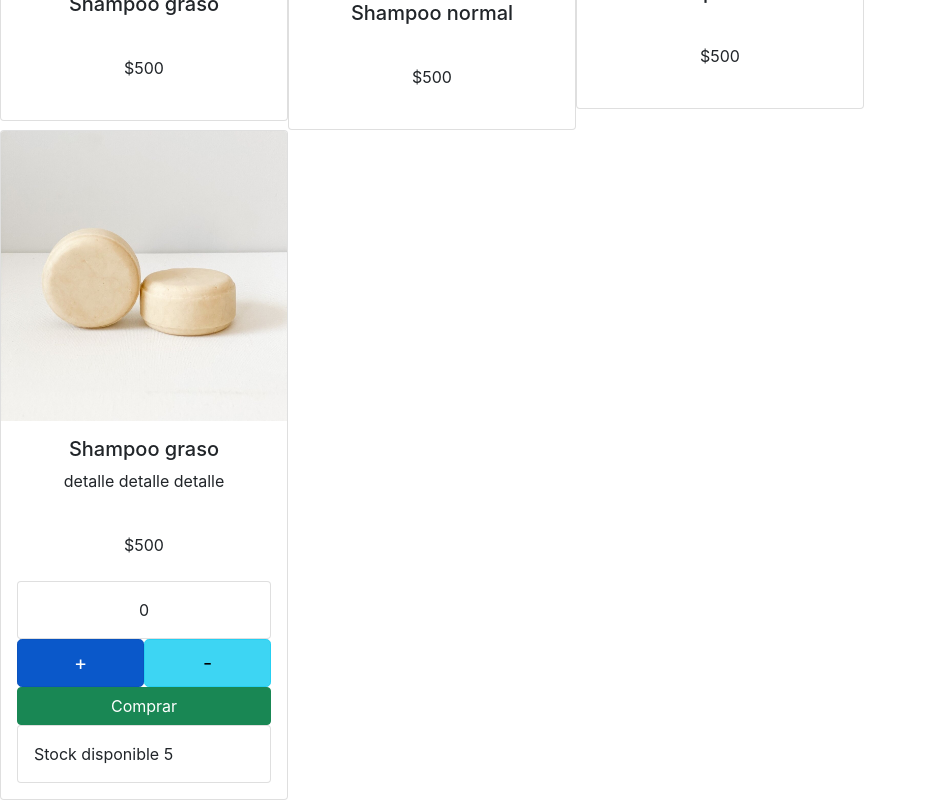
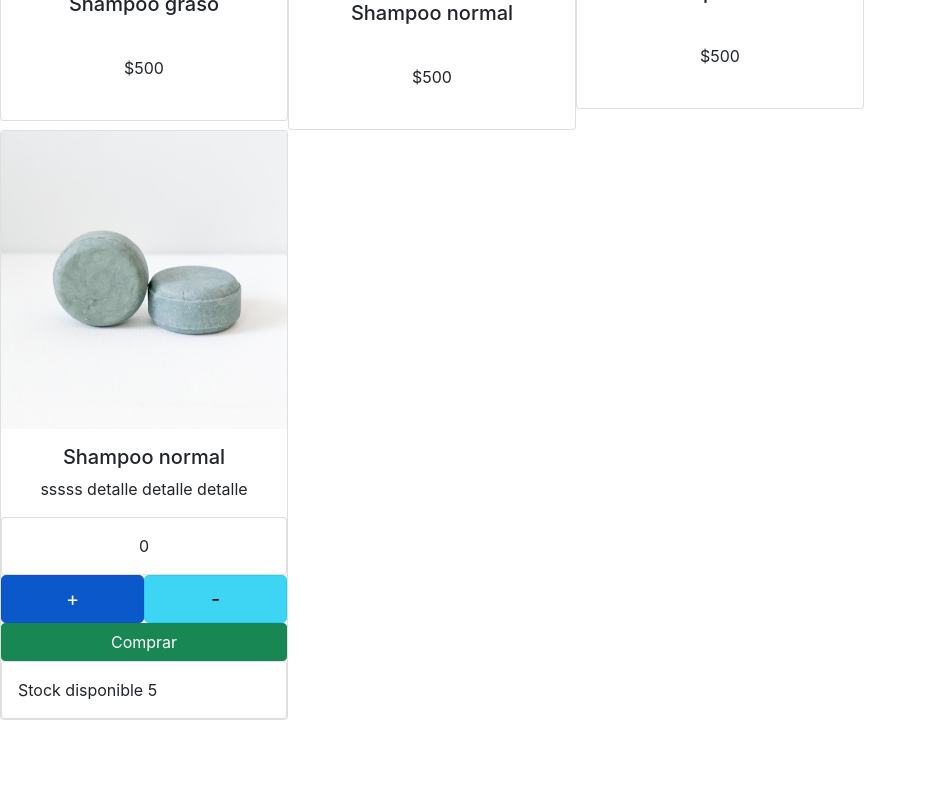
Before and after one commit to franco-pajello/tiendaShampooSolido, a React (Vite) app: page / in a window 1280 px wide. Shown: the part 395-1195 px from the top of the page, without its empty margins (0-927 px from the left). After the commit the page ends 1115 px from the top, so only its background shows below. Built offline with nearby package versions, Linux system fonts and the light colour scheme.

Commit message:
funcion seTimeOut

```diff
--- /dev/null
+++ b/ApiMock/ApiMockProductos.js
@@ -0,0 +1,20 @@
+
+const productos = [
+  { id: "0", nombre: "Shampoo graso", precio: 500, img: "/assets/img/shampoo-graso.jpg", detalle:"aaaaaa detalle detalle detalle" },
+  { id: "1", nombre: "Shampoo normal", precio: 500, img:"./img/shampoo-normal.jpg",detalle:"sssss detalle detalle detalle" },
+  { id: "2", nombre: "Shampoo seco", precio: 500, img: "./img/shampoo-seco.jpg", detalle:"ddddd detalle detalle detalle" }
+]
+
+export  const ApiProductos=(id)=>{
+
+ return new Promise((resolve) => {
+
+    setTimeout(() => {
+     const tipoDeTarjeta = id ? productos.find(producto=>producto.id === id) : productos
+
+     return resolve (tipoDeTarjeta)
+
+    }, 2000);
+
+  })
+}
--- a/src/conponentesIndividuales/ItemDetail.jsx
+++ b/src/conponentesIndividuales/ItemDetail.jsx
@@ -1,11 +1,20 @@
-import ItemList from './ItemList'
-
-const itemDetail = ({productos, Cargando, buton}) => {
+import  Card  from 'react-bootstrap/Card'
+import ItemCount from "../contenedores/itemCount/ItemCount"
+const ItemDetail = ({productos, Cargando}) => {
   return (
-<ItemList productos={productos} buton={buton}/>
-
-
+    <div>
+<Card style={{ width: '18rem' }} className="d-flex ">
+<Card.Img variant="top" src={productos.img} />
+  <Card.Body>
+    <Card.Title>{productos.nombre}</Card.Title>
+    <Card.Text>
+     {productos.detalle}
+    </Card.Text>
+  </Card.Body>
+  <ItemCount stock={5} inicial={0} onAdd={"onAdd"}/>
+</Card>
+    </div>
   )
 }
 
-export default itemDetail
+export default ItemDetail
--- a/src/contenedores/ItenDetailContainer/ItemDetailContainer.jsx
+++ b/src/contenedores/ItenDetailContainer/ItemDetailContainer.jsx
@@ -1,16 +1,6 @@
 import { useEffect, useState } from "react";
 import ItemDetail from "../../conponentesIndividuales/ItemDetail"
-import ItemCount from "../itemCount/ItemCount";
-const productos = [
-    { id: "0", nombre: "Shampoo graso", precio: 500, img: "./img/shampoo-graso.jpg", detalle:"detalle detalle detalle"}
-  ]
-  const simuladorApi = new Promise((resolve) => {
-
-    setTimeout(() => {
-      resolve(productos)
-    }, 2000);
-
-  })
+import {ApiProductos} from "../../../ApiMock/ApiMockProductos"
 
 
 
@@ -19,18 +9,16 @@ const productos = [
 const ItemDetailContainer = () => {
 
     const [Cargando, setCargando] = useState(true)
-    const [productos, setProductos] = useState([])
-
+    const [productos, setProductos] = useState({})
     useEffect(() => {
-      simuladorApi
+      ApiProductos("1")
         .then(dato => setProductos(dato))
         .catch((err) => console.log(err))
         .finally(() => setCargando(false))
     }, [])
-
-
+console.log(productos)
   return (
-    <ItemDetail productos={productos} Cargando={Cargando} buton={<ItemCount stock={5} inicial={0} onAdd={"onAdd"}/>}/>
+    <ItemDetail productos={productos} Cargando={Cargando} />
   )
 }
 
```
Also changed, not shown: src/ApiMock/ApiMockProductos.js (deleted, +0 -17 lines).
